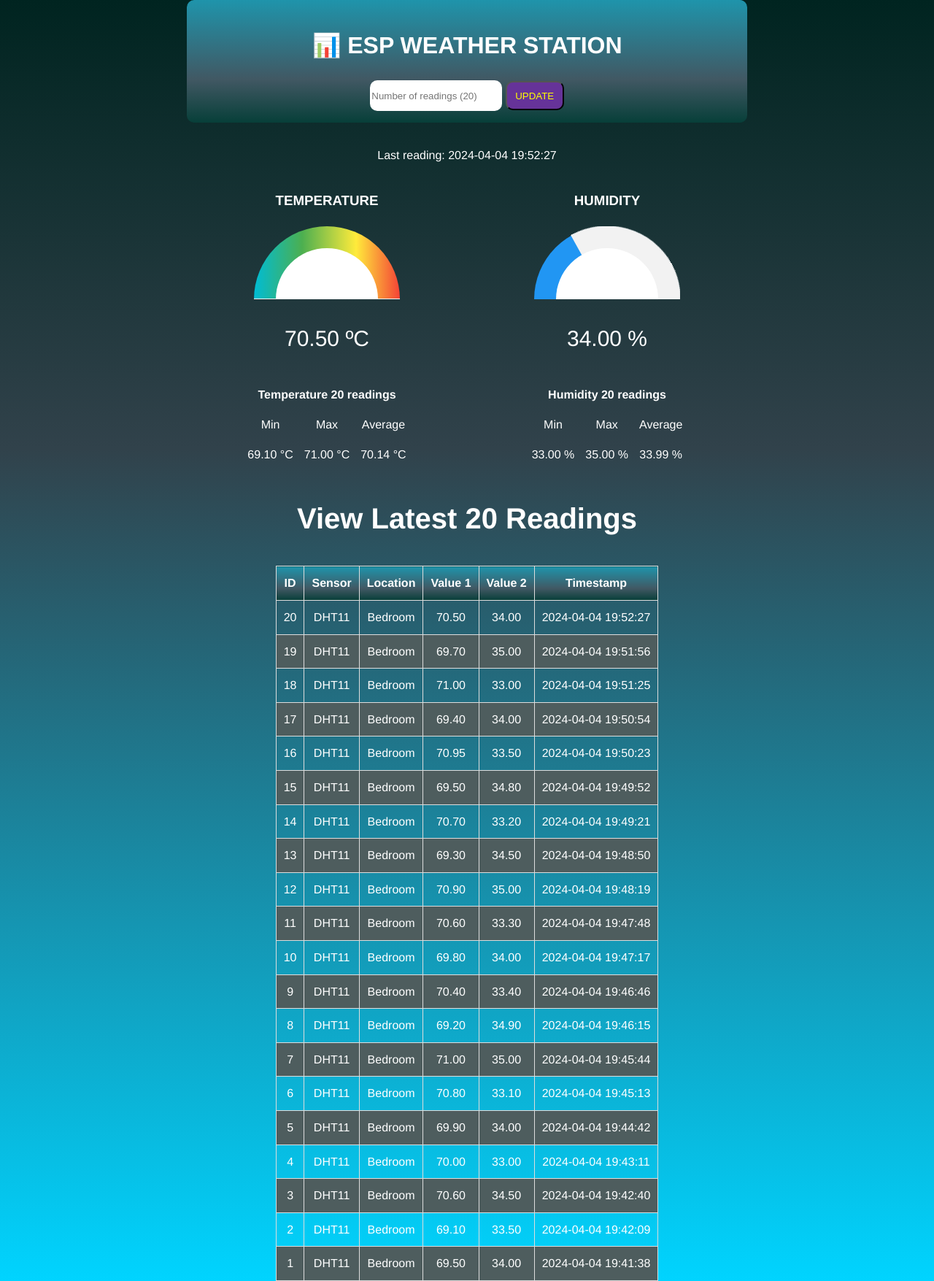
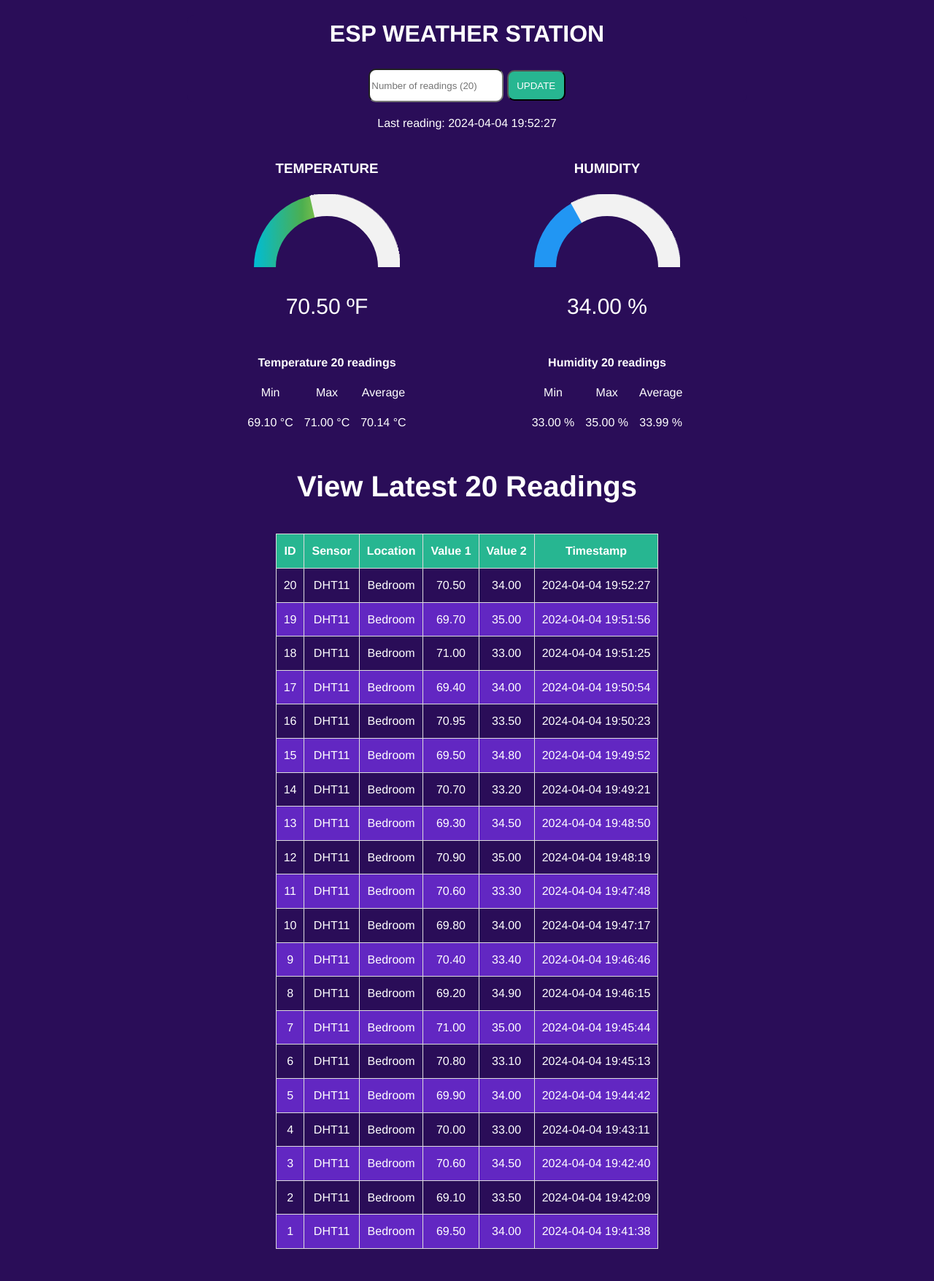
Before and after one commit to itsreverence/Weather-Warning, a PHP site: page /esp-weather-station.php in a window 1280 px wide. Shown: the whole page at 73% size. After the commit the page ends 1711 px from the top, so only its background shows below. Run offline with PHP 8.4, Linux system fonts and the light colour scheme; data comes from the database, SQL or seed files in the repository; both versions use the stored data as it was after the commit; data that the repository does not hold is empty.

Commit message:
Add more test data, fix semi-circle on theme, change color scheme on theme, blend semi-circle, blend header, reduce spacing on header, and add esp32 script

```diff
--- a/esp-database.php
+++ b/esp-database.php
@@ -1,11 +1,7 @@
 <?php
   $servername = "db";
-
-  // REPLACE with your Database name
   $dbname = "php_docker";
-  // REPLACE with Database user
   $username = "php_docker";
-  // REPLACE with Database user password
   $password = "password";
 
   function insertReading($sensor, $location, $value1, $value2) {
@@ -18,7 +14,7 @@
       die("Connection failed: " . $conn->connect_error);
     }
 
-    $sql = "INSERT INTO SensorData (sensor, location, value1, value2, value3)
+    $sql = "INSERT INTO SensorData (sensor, location, value1, value2)
     VALUES ('" . $sensor . "', '" . $location . "', '" . $value1 . "', '" . $value2 . "')";
 
     if ($conn->query($sql) === TRUE) {
--- a/esp-post-data.php
+++ b/esp-post-data.php
@@ -2,7 +2,7 @@
   include_once('esp-database.php');
 
   // Keep this API Key value to be compatible with the ESP code provided in the project page. If you change this value, the ESP sketch needs to match
-  $api_key_value = "tPmAT5Ab3j7F9";
+  $api_key_value = "mF8d0cge2";
 
   $api_key= $sensor = $location = $value1 = $value2 = $value3 = "";
 
--- a/esp-style.css
+++ b/esp-style.css
@@ -5,7 +5,7 @@ body {
     font-family: 'Helvetica Neue', Arial, sans-serif;
     color: #ffffff;
     /*background: linear-gradient(90deg, rgba(131,58,180,1) 0%, rgba(58,118,127,1) 50%, rgba(252,176,69,1) 100%);*/
-    background: linear-gradient(180deg, rgba(0,36,32,1) 0%, rgba(49,66,75,1) 35%, rgba(0,212,255,1) 100%);
+    background: #2a0d58;
     line-height: 1.6;
     top: 50%;
     left: 50%;
@@ -33,10 +33,9 @@ h2 {
 }
 
 .header {
-    padding: 1rem;
-    margin: 0 0 2rem 0;
+    margin: 0 0 0 0;
     /*background: linear-gradient(0deg, rgba(34,193,195,1) 0%, rgba(94,94,78,1) 100%);*/
-    background: linear-gradient(0deg, rgba(7,63,57,1) 0%, rgba(65,88,99,1) 35%, rgba(31,148,171,1) 100%);
+    background: #2a0d58;
     color: white;
     border-radius: 10px;
 }
@@ -87,7 +86,7 @@ h1 {
     width: 8.75rem;
     height: 4.375rem;
     margin-left: -4.375rem;
-    background: #ffffff; /* White for contrast */
+    background: #2a0d58; /* White for contrast */
     border-radius: 50% 50% 50% 50% / 100% 100% 0% 0%;
 }
 
@@ -130,30 +129,30 @@ h1 {
 }
 
 #tableReadings tr:nth-child(even){
-    background-color: #4e5d5e;
+    background-color: #6227c2;
 }
 
 #tableReadings tr:hover {
-    background: linear-gradient(0deg, rgba(34,193,195,1) 0%, rgba(191,226,156,1) 100%);;
+    background: #27b691;
 }
 
 #tableReadings th {
     padding: 10px;
-    background: linear-gradient(0deg, rgba(7,63,57,1) 0%, rgba(65,88,99,1) 35%, rgba(31,148,171,1) 100%);
+    background: #27b691;
     color: white;
 }
 
 
 input[type="submit"] {
-    background: rebeccapurple;
+    background: #27b691;
     width: 80px;
-    height: 40px;
+    height: 42.5px;
     border-radius: 10px;
-    color: yellow;
+    color: #ffffff;
 }
 
 input[type="number"] {
+    background: #ffffff;
     height: 40px;
     border-radius: 10px;
-    border: yellow;
 }
--- a/esp-weather-station.php
+++ b/esp-weather-station.php
@@ -42,7 +42,7 @@
 
     </head>
     <header class="header">
-        <h1>📊 ESP Weather Station</h1>
+        <h1>ESP Weather Station</h1>
         <form method="get">
             <input type="number" name="readingsCount" min="1" placeholder="Number of readings (<?php echo $readings_count; ?>)">
             <input type="submit" value="UPDATE">
@@ -162,8 +162,8 @@
     }
 
     function setTemperature(curVal) {
-        var minTemp = -5.0;
-        var maxTemp = 38.0;
+        var minTemp = 32.0;
+        var maxTemp = 122.0;
 
         var newVal = scaleValue(curVal, [minTemp, maxTemp], [0, 180]);
         $('.gauge--1 .semi-circle--mask').attr({
@@ -171,7 +171,7 @@
                 '-moz-transform: rotate(' + newVal + 'deg);' +
                 'transform: rotate(' + newVal + 'deg);'
         });
-        $("#temp").text(curVal + ' ºC');
+        $("#temp").text(curVal + ' ºF');
     }
 
     function setHumidity(curVal) {
```
Also changed, not shown: db/SensorData_Table.sql (+20 -4 lines), 4 other files.
